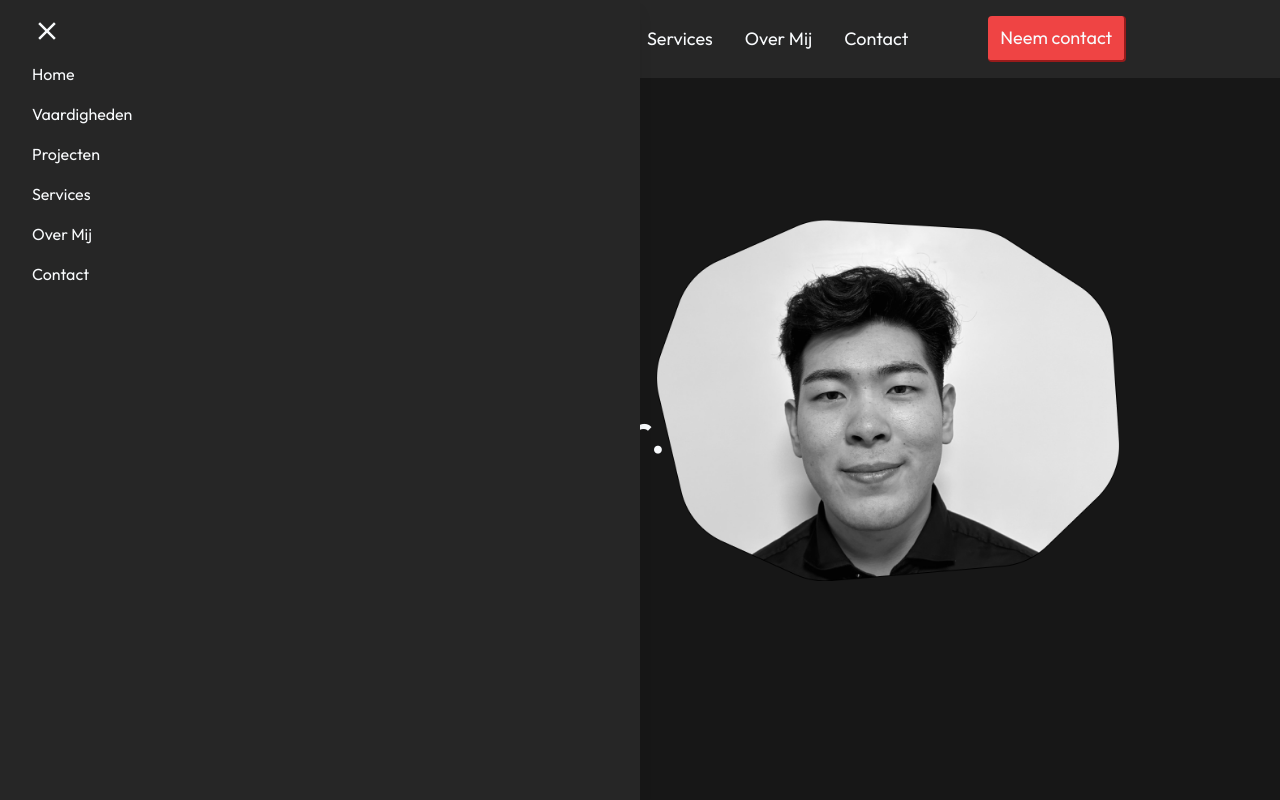
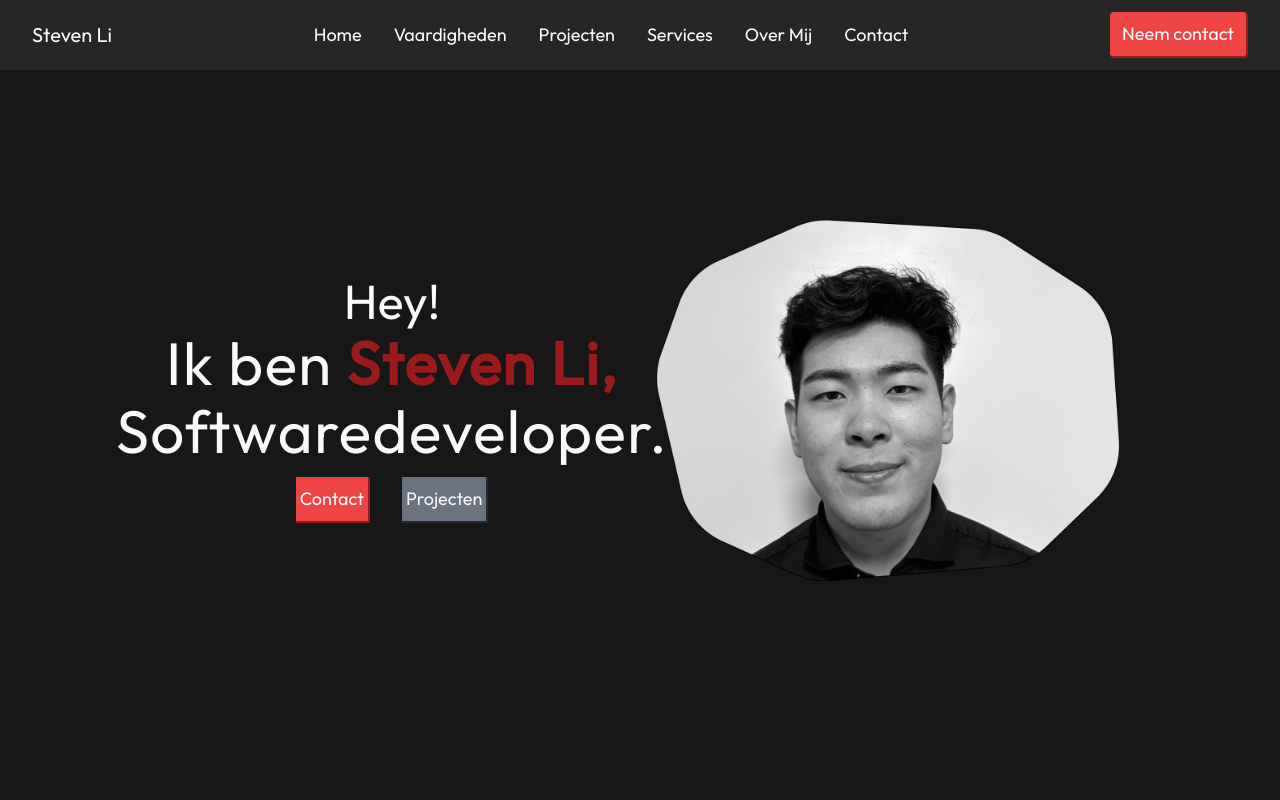
Before and after one commit to zStevenn/portfolio-old, a React (Vite) app: page / in a window 1280 px wide. Shown: the top 800 px of the page. Built offline with nearby package versions, Linux system fonts and the light colour scheme.

Commit message:
Refactors navbar

```diff
--- a/src/components/Navbar.jsx
+++ b/src/components/Navbar.jsx
@@ -25,7 +25,7 @@ const Navbar = () => {
 			{/* Navbar */}
 			<nav
 				id="navbar"
-				className={`flex justify-between lg:justify-center lg:gap-20 items-center px-8 py-4 z-50 bg-neutral-800 fixed top-0 w-full`}
+				className={`flex justify-between items-center px-8 py-3 z-50 bg-neutral-800 fixed top-0 w-full`}
 			>
 				{/* Hamburger Icon */}
 				<MdMenu
@@ -63,16 +63,17 @@ const Navbar = () => {
 					Neem contact
 				</Link>
 			</nav>
-			<ul
-				className={`text-slate-50 px-8 py-4 fixed w-1/2 h-screen bg-neutral-800 z-50 shadow-lg transition-all duration-500 ${
+			<div
+				className={`lg:hidden text-slate-50 px-8 py-3 fixed w-screen h-screen bg-neutral-800 z-50 shadow-lg transition-all duration-500 ${
 					showNav ? "-translate-x-full" : ""
 				}  `}
 			>
 				<div className="flex justify-between">
-					<MdClose className="text-3xl" onClick={toggleNav} />
+					<MdClose className="text-3xl mt-2" onClick={toggleNav} />
 				</div>
+				<ul className="grid gap-4 my-8 text-xl">
 					{navElements.map(({ id, name }) => (
-					<li className="my-4" key={id}>
+						<li key={id}>
 							<Link
 								activeClass="active"
 								to={id}
@@ -87,6 +88,7 @@ const Navbar = () => {
 						</li>
 					))}
 				</ul>
+			</div>
 			{/* Einde Navbar */}
 		</>
 	)
```
Lines whose indentation alone changed are shown as unchanged.
